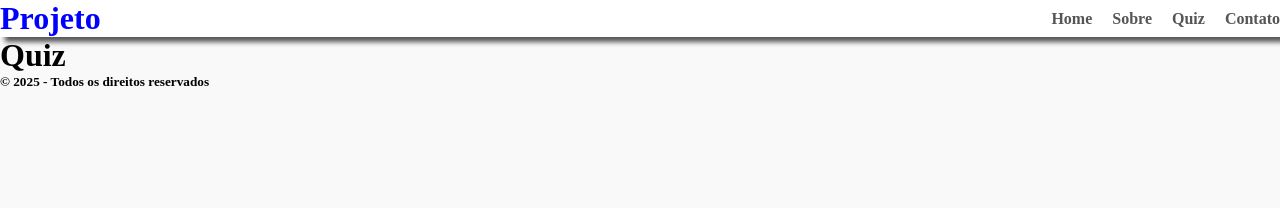
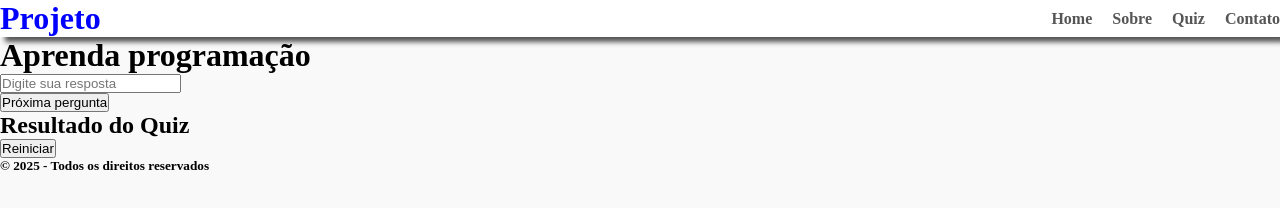
Before and after one commit to ChrisAlves-29/Projeto4, a plain HTML site: page src/pages/quiz.html in a window 1280 px wide. Drawn offline with Linux system fonts and the light colour scheme.

Commit message:
Criando a estrutura do quiz

```diff
--- a/src/js/script.js
+++ b/src/js/script.js
@@ -4,6 +4,7 @@ let imagens =[
     'src/assets/imagem1.jpg',
     'src/assets/imagem2.jpg',
     'src/assets/imagem3.jpg',
+    'src/assets/imagem4.jpg',
 ];
 
 
--- a/src/pages/quiz.html
+++ b/src/pages/quiz.html
@@ -21,7 +21,28 @@
         </nav>
     </header>
 
-    <h1>Quiz</h1>
+
+    <main id="container-quiz">
+        <div class="quiz">
+            <h1>Aprenda programação</h1>
+            <section id="container-perguntas">
+                <h2 id="pergunta"></h2>
+                <div id="container-respostas">
+                    <input type="text" placeholder="Digite sua resposta" id="resposta">
+                </div>
+                <button id="proximo">Próxima pergunta</button>
+                <section id="container-resultado" class="hidden">
+                    <h2>Resultado do Quiz</h2>
+                    <ul id="lista-resultado"></ul>
+                    <button id="inicio-btn">Reiniciar</button>
+
+                </section>
+
+            </section>
+
+        </div>
+
+    </main>
 
 
 
```
Also changed, not shown: src/assets/imagem4.jpg (added), 1 other file.
